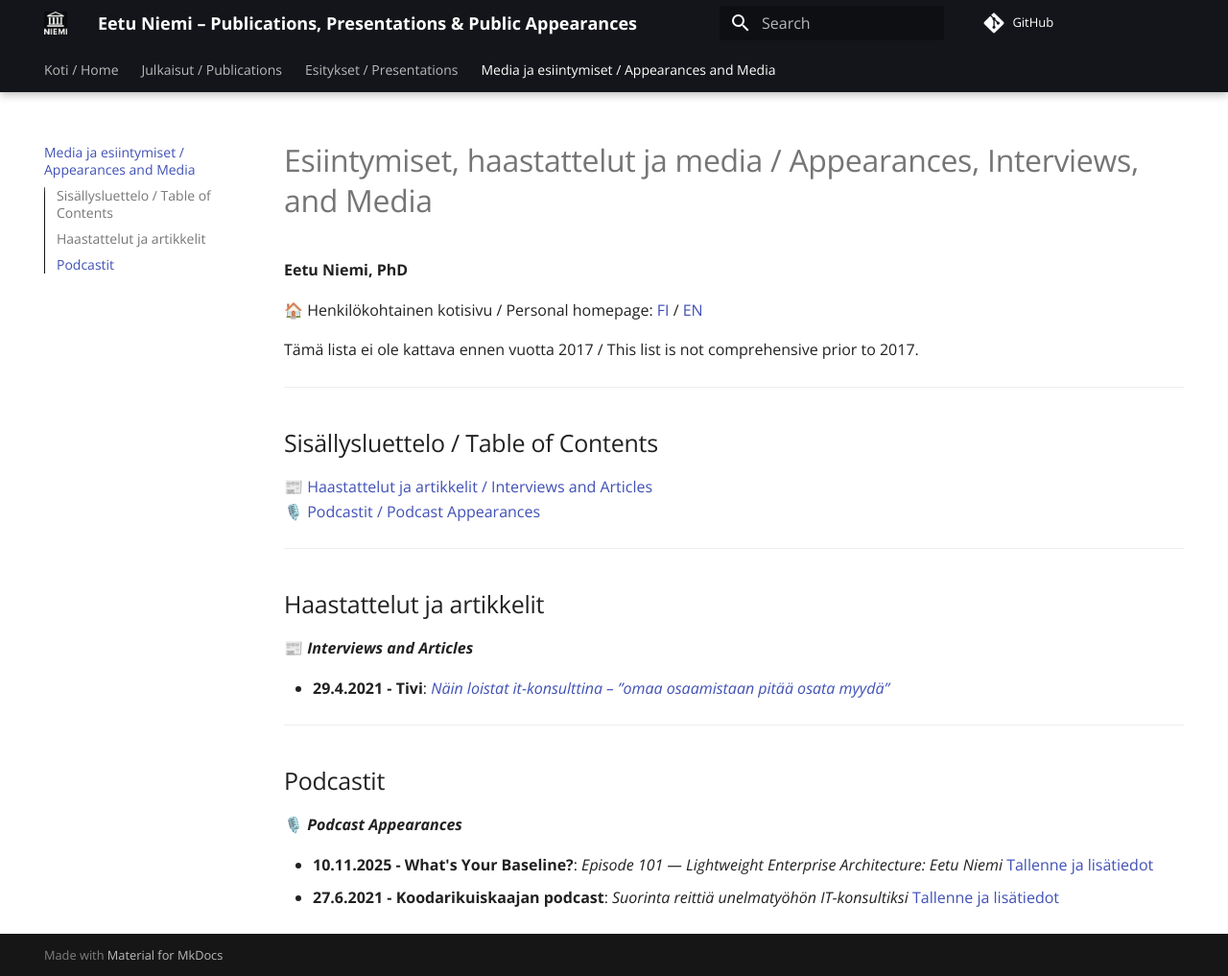
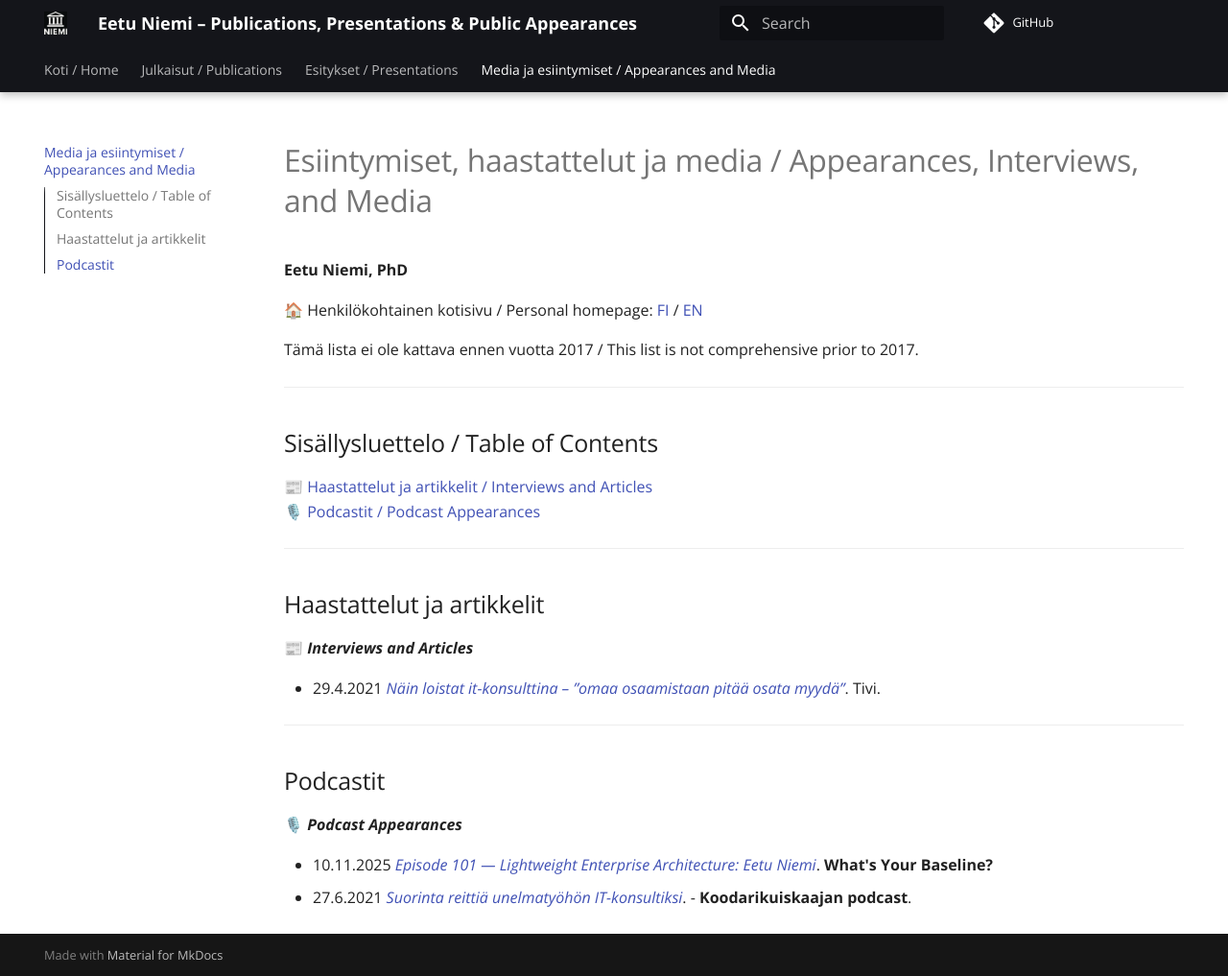
Before and after one commit to eetuniemiphd/eetuniemi, an MkDocs documentation site: the page built from docs/appearances-media.md, in a window 1280 px wide and 1017 px high. Shown: the whole window at 96% size. Built offline with MkDocs 1.6.1 and Material for MkDocs 9.7.7, drawn with Linux system fonts in a browser that asks for light colours; comment, search, counter and statistics services are not loaded.

Commit message:
Update appearances-media.md

```diff
--- a/docs/appearances-media.md
+++ b/docs/appearances-media.md
@@ -17,12 +17,12 @@ Tämä lista ei ole kattava ennen vuotta 2017 / This list is not comprehensive p
 ## Haastattelut ja artikkelit
 📰 ***Interviews and Articles***
 
-- **29.4.2021 - Tivi**: [*Näin loistat it-konsulttina – ”omaa osaamistaan pitää osata myydä”*](https://www.tivi.fi/uutiset/a/4a161d91-55b9-4859-bd36-63da47538259)
+- 29.4.2021 [*Näin loistat it-konsulttina – ”omaa osaamistaan pitää osata myydä”*](https://www.tivi.fi/uutiset/a/4a161d91-55b9-4859-bd36-63da47538259). Tivi.
 
 ---
 
 ## Podcastit
 🎙️ ***Podcast Appearances***
 
-- **10.11.2025 - What's Your Baseline?**: *Episode 101 — Lightweight Enterprise Architecture: Eetu Niemi* [Tallenne ja lisätiedot](https://www.whatsyourbaseline.com/blog/2025/11/10/episode-101-lightweight-enterprise-architecture-eetu-niemi)
-- **27.6.2021 - Koodarikuiskaajan podcast**: *Suorinta reittiä unelmatyöhön IT-konsultiksi* [Tallenne ja lisätiedot](https://koodarikuiskaaja.fi/podcast/suorinta-reittia-unelmatyohon-it-konsultiksi)
+- 10.11.2025 [*Episode 101 — Lightweight Enterprise Architecture: Eetu Niemi*](https://www.whatsyourbaseline.com/blog/2025/11/10/episode-101-lightweight-enterprise-architecture-eetu-niemi). **What's Your Baseline?**
+- 27.6.2021 [*Suorinta reittiä unelmatyöhön IT-konsultiksi*](https://koodarikuiskaaja.fi/podcast/suorinta-reittia-unelmatyohon-it-konsultiksi). - **Koodarikuiskaajan podcast**.
```
